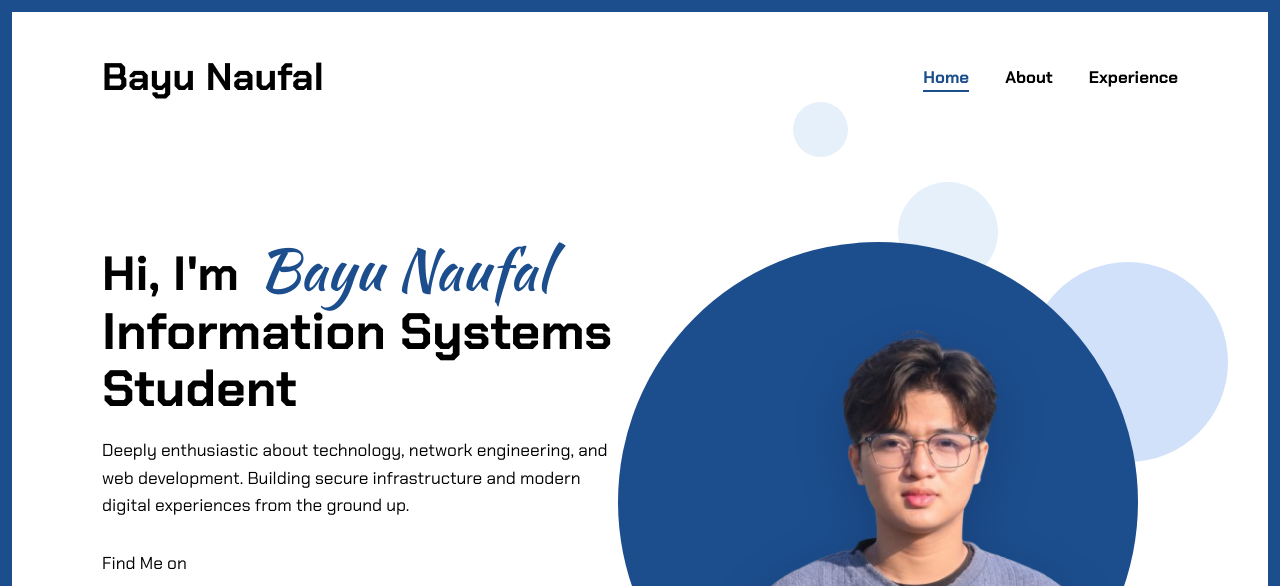
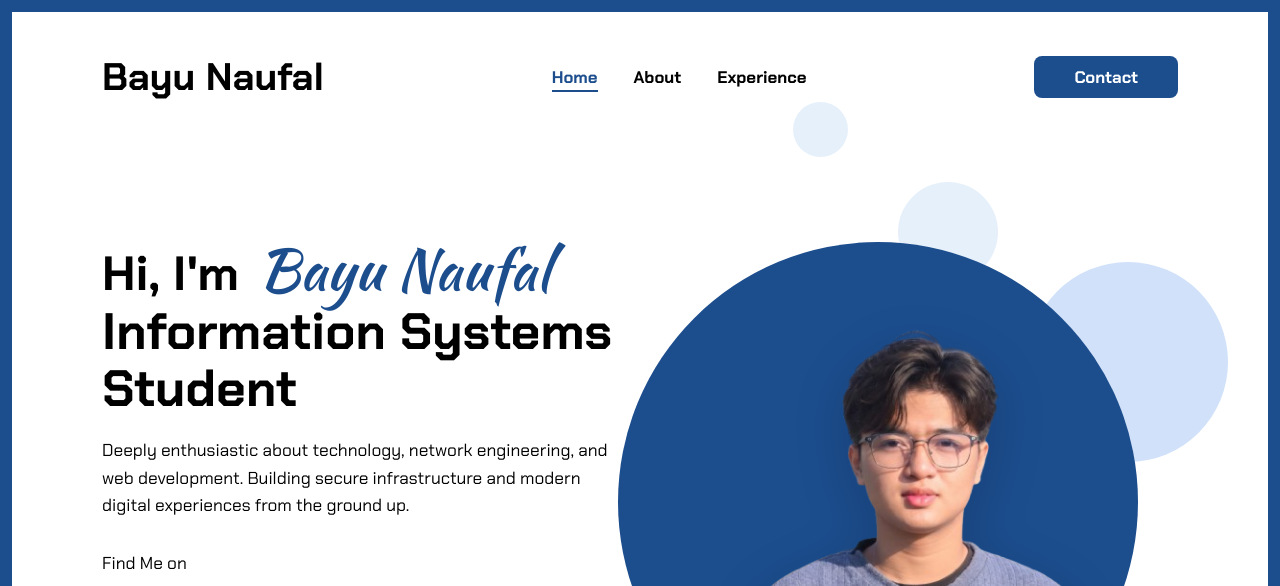
Before and after one commit to bayunaufal/portofolio-bayu, a plain HTML site: page index.html in a window 1280 px wide. Shown: the top 586 px of the page. Drawn offline with Linux system fonts and the light colour scheme.

Commit message:
Add responsive to fiture

```diff
--- a/index.html
+++ b/index.html
@@ -386,6 +386,7 @@
         <a href="about.html">About</a>
         <a href="experience.html">Experience</a>
       </nav>
+      <a href="https://wa.me/6285710158868" class="btn btn-contact">Contact</a>
 
       <label for="menu-checkbox" class="menu-toggle" aria-label="Open Menu">
         <i class="fa-solid fa-bars"></i>
```
